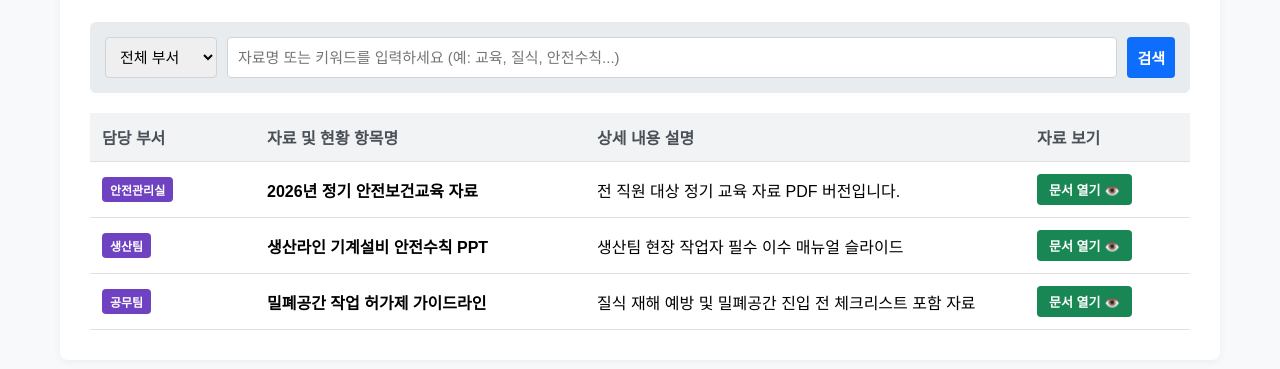
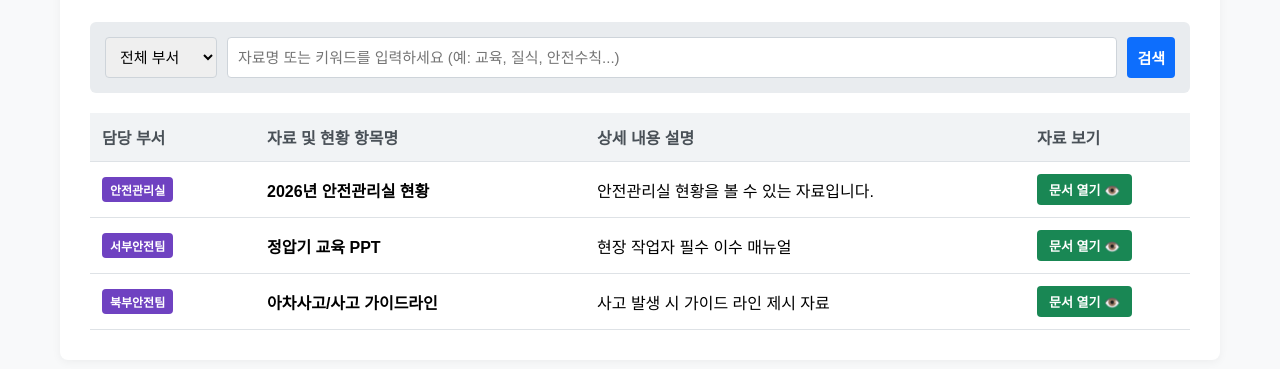
Before and after one commit to kjh1212080-droid/my-first-project, a plain HTML site: page index.html in a window 1280 px wide. Shown: the part 137-506 px from the top of the page. Drawn offline with Linux system fonts and the light colour scheme.

Commit message:
메모장 데이터 및 기능 수정

```diff
--- a/index.html
+++ b/index.html
@@ -75,9 +75,9 @@
 <script>
     // 💡여기에 지현님의 PDF 파일명과 부서, 제목을 매칭해서 넣어주시면 됩니다!
     const safetyDatabase = [
-        { dept: "안전관리실", title: "2026년 정기 안전보건교육 자료", content: "전 직원 대상 정기 교육 자료 PDF 버전입니다.", fileName: "safety_guide.pdf" },
-        { dept: "생산팀", title: "생산라인 기계설비 안전수칙 PPT", content: "생산팀 현장 작업자 필수 이수 매뉴얼 슬라이드", fileName: "prod_safety.pdf" },
-        { dept: "공무팀", title: "밀폐공간 작업 허가제 가이드라인", content: "질식 재해 예방 및 밀폐공간 진입 전 체크리스트 포함 자료", fileName: "space_guide.pdf" }
+        { dept: "안전관리실", title: "2026년 안전관리실 현황", content: "안전관리실 현황을 볼 수 있는 자료입니다.", fileName: "safety_guide.pdf" },
+        { dept: "서부안전팀", title: "정압기 교육 PPT", content: "현장 작업자 필수 이수 매뉴얼", fileName: "prod_safety.pdf" },
+        { dept: "북부안전팀", title: "아차사고/사고 가이드라인", content: "사고 발생 시 가이드 라인 제시 자료", fileName: "space_guide.pdf" }
     ];
 
     // 화면에 데이터를 그려주는 함수
```
